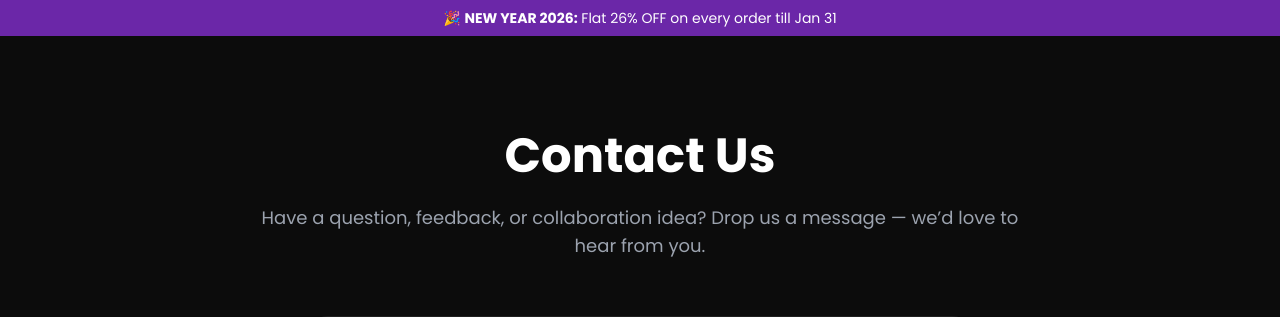
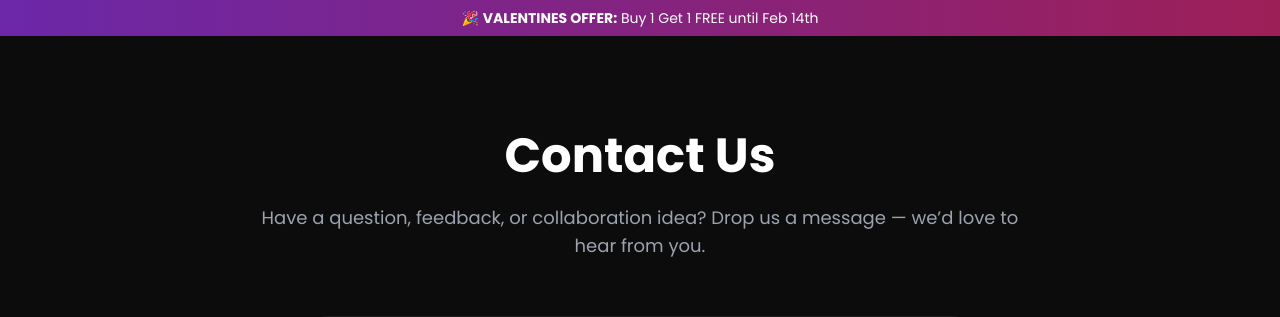
Before and after one commit to Chinmay-Raj-Git/SNIIPE-Store, a Flask app: page /contact in a window 1280 px wide. Shown: the part 97-414 px from the top of the page. Run offline with Flask 3, Linux system fonts and the light colour scheme; some libraries are stand-ins or nearby versions.

Commit message:
Update global announcement bar in base.html

```diff
--- a/app/templates/base.html
+++ b/app/templates/base.html
@@ -146,12 +146,12 @@
     </header>
 
     <!-- GLOBAL ANNOUNCEMENT BAR -->
-    <div id="global-announcement" class="relative overflow-hidden bg-purple-600/70 px-6 py-2 text-sm">
+    <div id="global-announcement" class="relative overflow-hidden bg-gradient-to-r from-purple-600/70 to-pink-600/70 px-6 py-2 text-sm">
         <div id="global-news-slider" class="relative h-5 flex items-center justify-center">
 
             <span class="global-news-item absolute text-center px-4 text-xs sm:text-sm leading-snug
              transition-all duration-700 ease-in-out opacity-100">
-                🎉 <strong>NEW YEAR 2026:</strong> Flat 26% OFF on every order till Jan 31
+                🎉 <strong>VALENTINES OFFER:</strong> Buy 1 Get 1 FREE until Feb 14th
             </span>
 
             <span class="global-news-item absolute text-center px-4 text-xs sm:text-sm leading-snug
```
